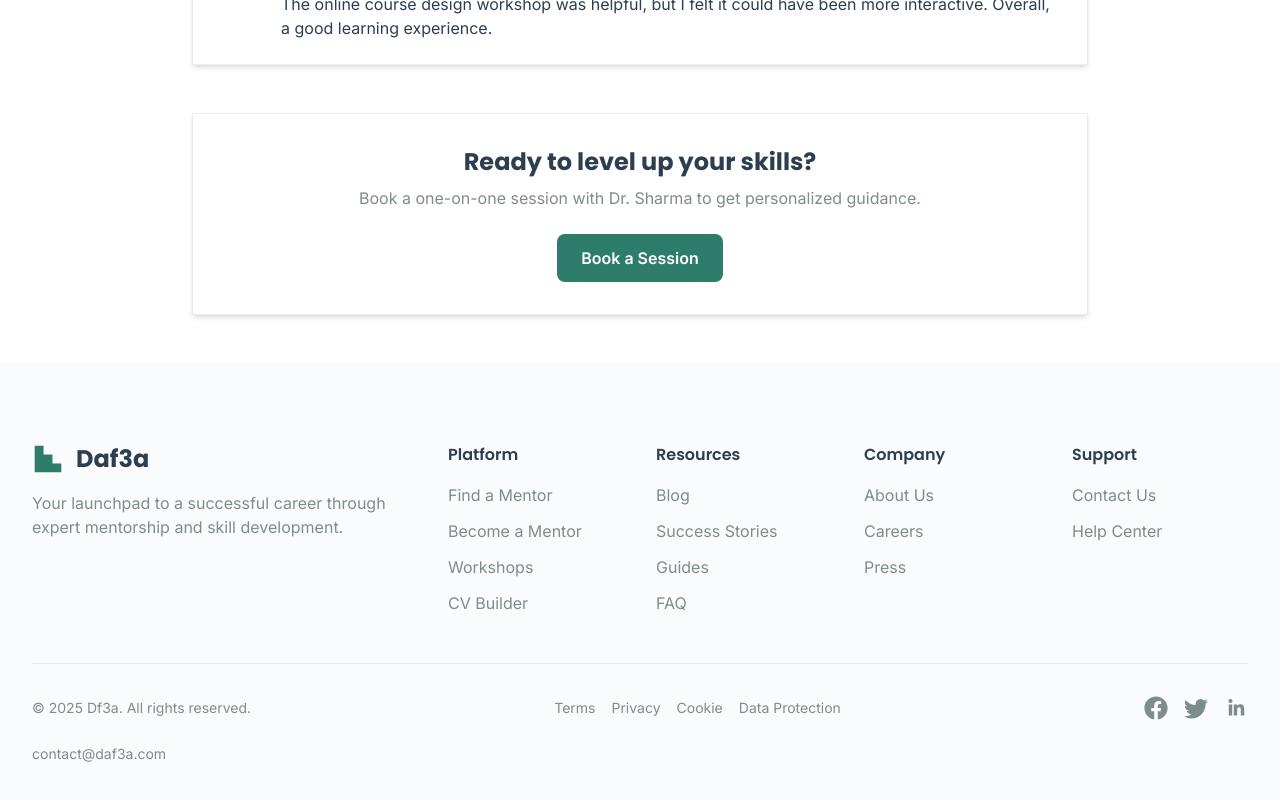
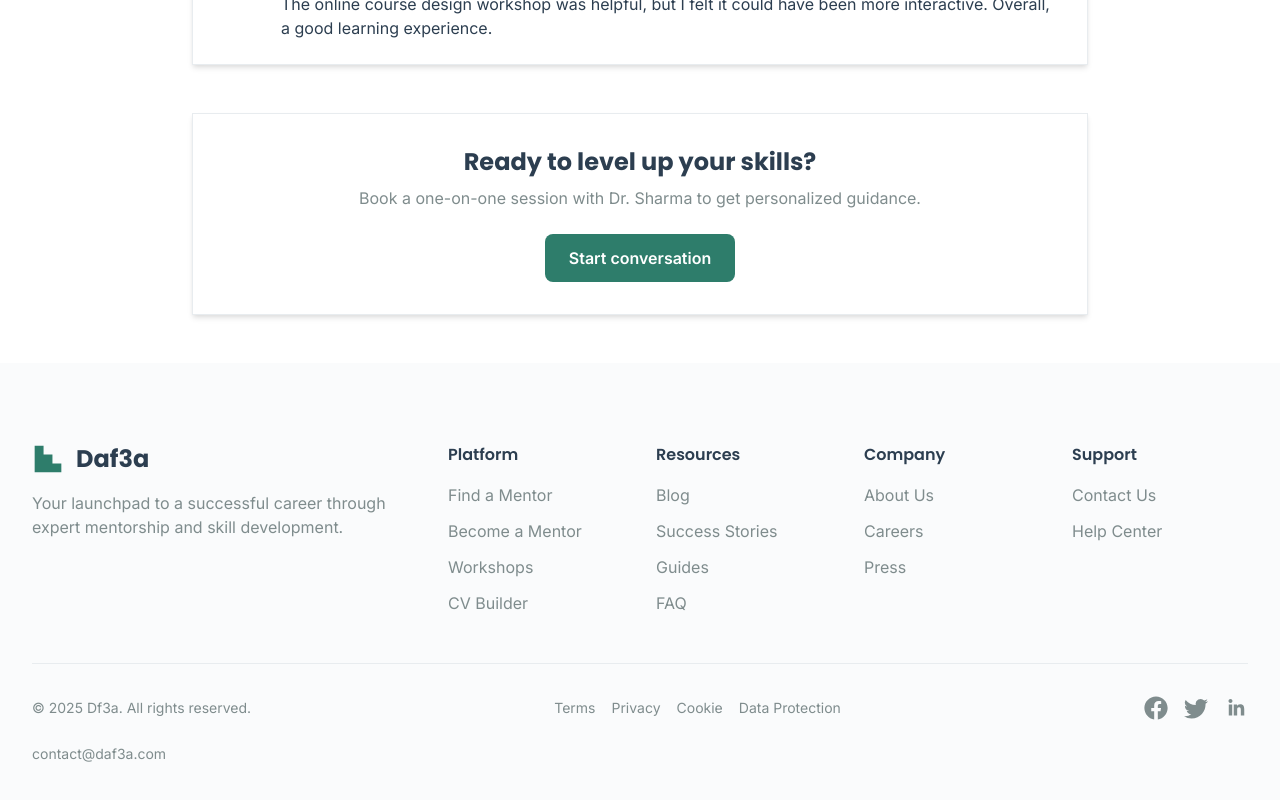
Before and after one commit to abdallaskar/Daf3a, a React (Vite) app: page /mentorDetails/1 in a window 1280 px wide. Shown: the part 1463-2263 px from the top of the page. Built offline with nearby package versions, Linux system fonts and the light colour scheme.

Commit message:
fix a bug

```diff
--- a/src/pages/MentorDetails/MentorDetails.jsx
+++ b/src/pages/MentorDetails/MentorDetails.jsx
@@ -174,7 +174,7 @@ function MentorDetails() {
             guidance.
           </p>
           <button className="btn-primary rounded-lg px-6 py-3 text-base font-semibold">
-            Book a Session
+           Start conversation
           </button>
         </div>
       </div>
```
